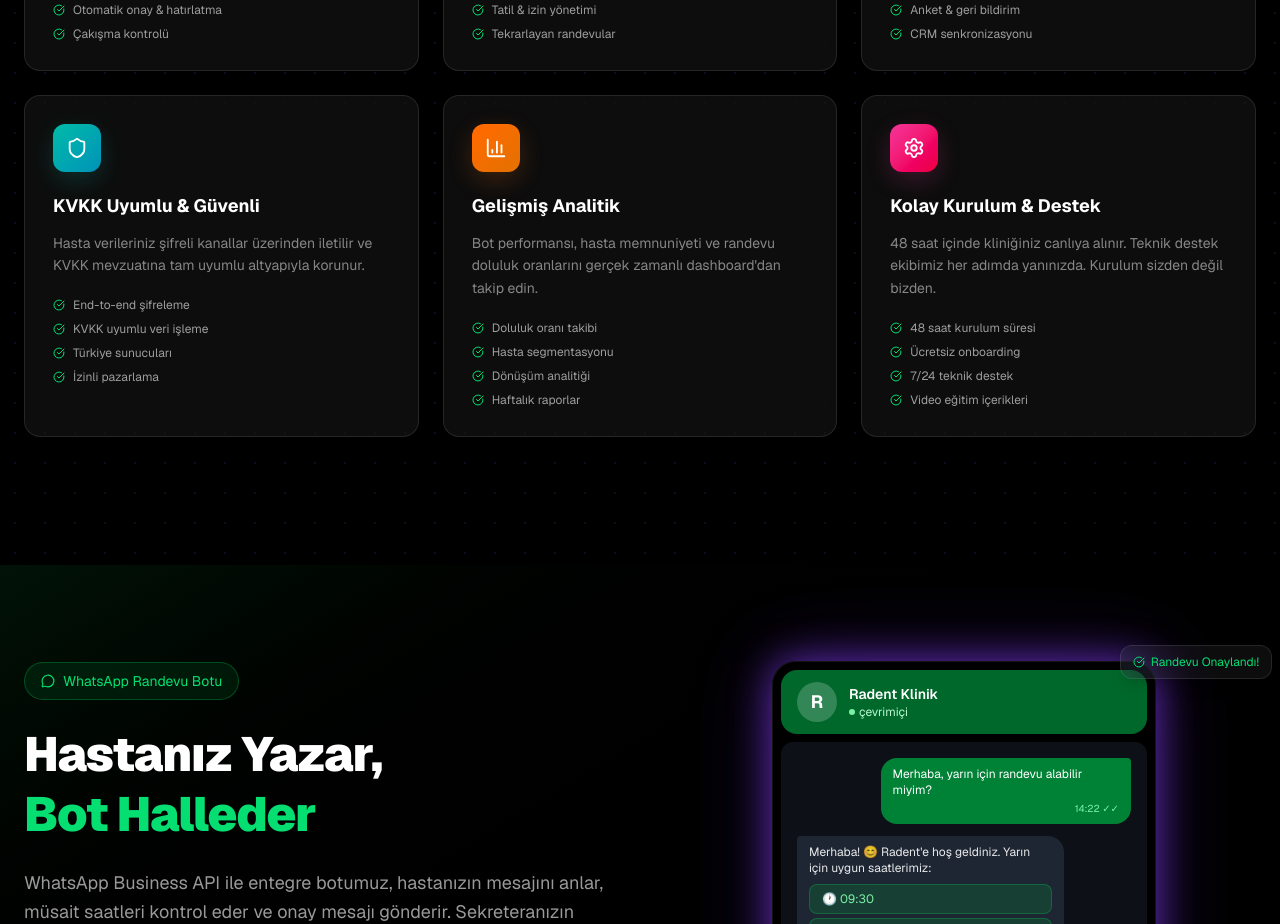
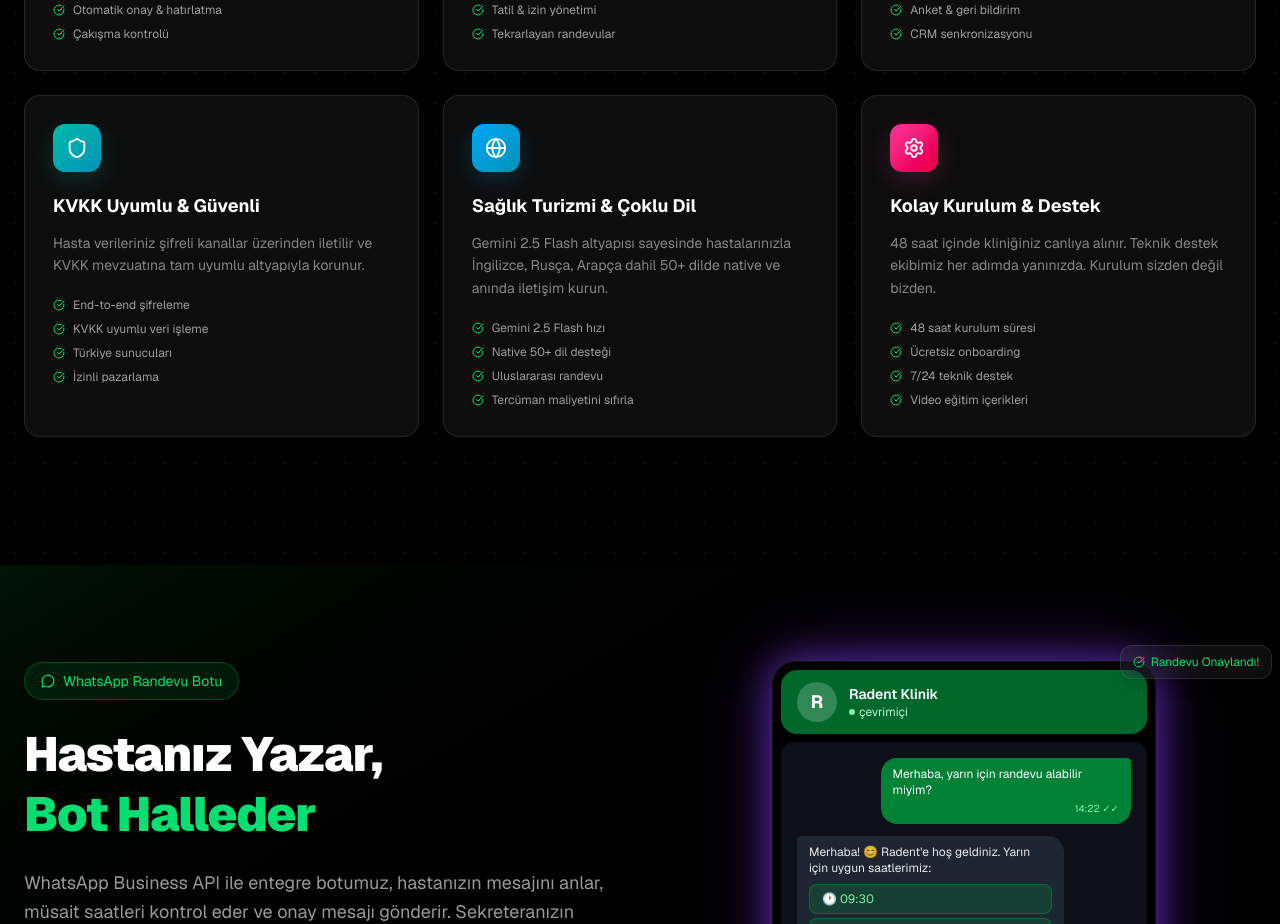
Before and after one commit to TB-art-coder/radent-web, a Next.js app: page / in a window 1280 px wide. Shown: the part 1920-2844 px from the top of the page. Built offline with nearby package versions, Linux system fonts and the light colour scheme; no server answers.

Commit message:
Özelliklere sağlık turizmi kartı eklendi

```diff
--- a/app/page.tsx
+++ b/app/page.tsx
@@ -158,16 +158,16 @@ const features = [
     ],
   },
   {
-    icon: BarChart3,
-    color: "from-orange-500 to-amber-600",
-    glow: "rgba(249,115,22,0.2)",
-    title: "Gelişmiş Analitik",
-    desc: "Bot performansı, hasta memnuniyeti ve randevu doluluk oranlarını gerçek zamanlı dashboard'dan takip edin.",
+    icon: Globe,
+    color: "from-sky-500 to-cyan-600",
+    glow: "rgba(14,165,233,0.2)",
+    title: "Sağlık Turizmi & Çoklu Dil",
+    desc: "Gemini 2.5 Flash altyapısı sayesinde hastalarınızla İngilizce, Rusça, Arapça dahil 50+ dilde native ve anında iletişim kurun.",
     points: [
-      "Doluluk oranı takibi",
-      "Hasta segmentasyonu",
-      "Dönüşüm analitiği",
-      "Haftalık raporlar",
+      "Gemini 2.5 Flash hızı",
+      "Native 50+ dil desteği",
+      "Uluslararası randevu",
+      "Tercüman maliyetini sıfırla",
     ],
   },
   {
```
